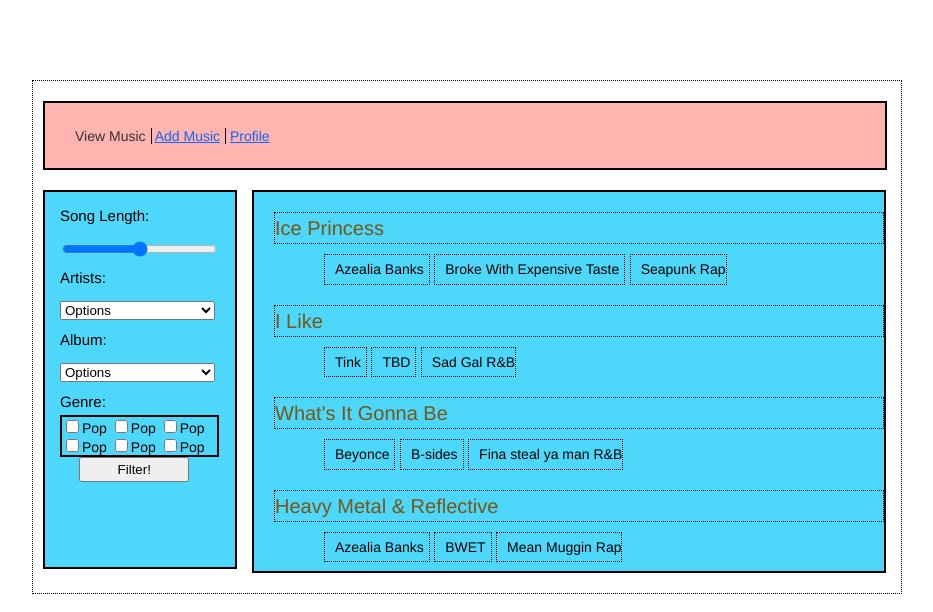
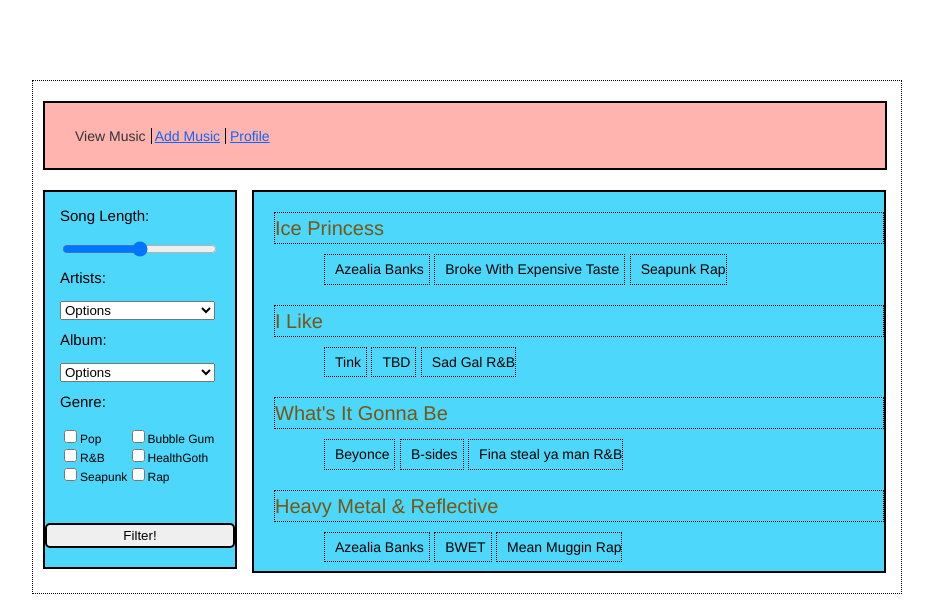
Before and after one commit to itdoesnmakesense/music-history, a plain HTML site: page index.html in a window 1280 px wide. Shown: the whole page, without its empty margins (208-1141 px from the left). Drawn offline with Linux system fonts and the light colour scheme.

Commit message:
changes made

```diff
--- a/index.html
+++ b/index.html
@@ -54,14 +54,23 @@
             <p>Genre:</p>
           </div>
           <div id="genre-text"class="input" >
-            <input id="padding" type="checkbox">Pop
-            <input class="padding" type="checkbox">Pop
-            <input class="padding" type="checkbox">Pop
-            <input class="padding" type="checkbox">Pop
-            <input class="padding" type="checkbox">Pop
-            <input class="padding" type="checkbox">Pop
+            <div id="column-one">
+            <ul>
+              <li><input class="padding" type="checkbox">Pop</li>
+              <li><input class="padding" type="checkbox">R&amp;B</li>
+              <li><input class="padding" type="checkbox">Seapunk</li>
+            </ul>
           </div>
-          <div class="input">
+
+          <div id="column-two">
+            <ul>
+              <li><input class="padding" type="checkbox">Bubble Gum</li>
+              <li><input class="padding" type="checkbox">HealthGoth</li>
+              <li><input class="padding" type="checkbox">Rap</li>
+            </ul>
+          </div>
+          </div>
+          <div id="button-id">
             <input class="button" type="button" onclick="alert('Watch Me Filter!')" value="Filter!" font-size:"14px">
           </div>
         </section>
--- a/style.css
+++ b/style.css
@@ -65,6 +65,8 @@
   margin-left: 15px;
   padding-bottom:
 }
+
+
 .range{
   width: 155px;
 }
@@ -73,28 +75,71 @@
 }
 
 #genre-text{
-  font-size: 14px;
-  display: block;
+  font-size: 12px;
+  display: flex;
   margin: -10px 15px;
-  border: 2px solid black;
-  width: 155px;
+  /*border: 2px solid black;*/
+  min-width: 155px;
   height: auto;
+  width:auto;
+  min-height: 90px;
+  clear: both;
+  position: absolute;
+  text-align: justify;
+
+
 }
+
+#column-one li {
+  width:77.5px;
+  list-style-type: none;
+  margin-left: -40px;
+  /*float:left;*/
+
+}
+
+#column-two li {
+  width:77.5px;
+  list-style-type: none;
+  margin-left: -50px;
+  white-space: nowrap;
+}
+
 #padding{
 
+
 }
+ #button-id {
+  width: 110px;
+  height:25px;
+  /*border: 2px solid black;*/
+  display: inline;
+
+   /*width: auto;*/
+   /*height: auto;*/
+
+  }
 .button{
-  margin-top:10px;
-  margin-left: 25%;
-  width: 110px;
-  height:25px
-
+  border: 2px solid black;
+  border-radius: 5px 5px;
+  margin-top: 98px;
+  /*margin-left: 25%;*/
+  position: static;
+  width: 100%;
+  height: 100%;
+  min-width: 75px;
+  min-height: 25px;
+  /* margin: 0 auto;*/
+  padding: 0;
+  display: inherit;
 }
 
 
 
 
 /* Right Section */
+
+
 #songs-content {
   border: 2px solid black;
   width: 37.500em;
```
